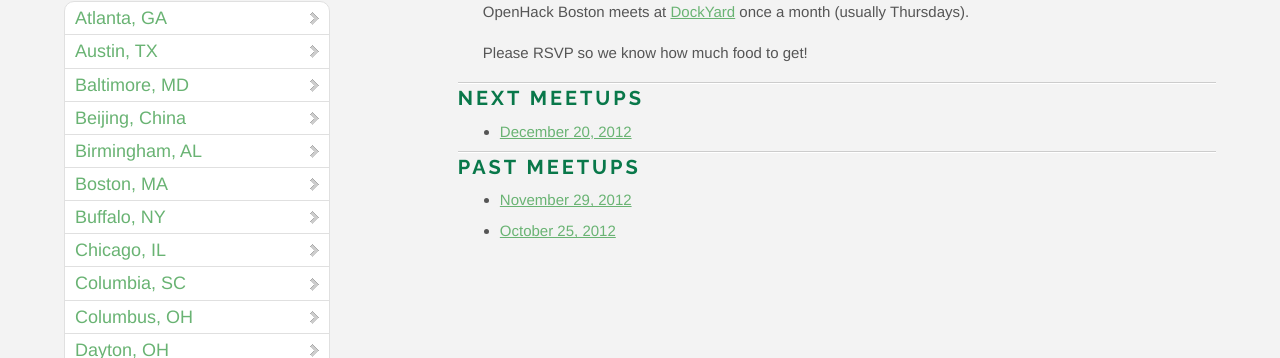
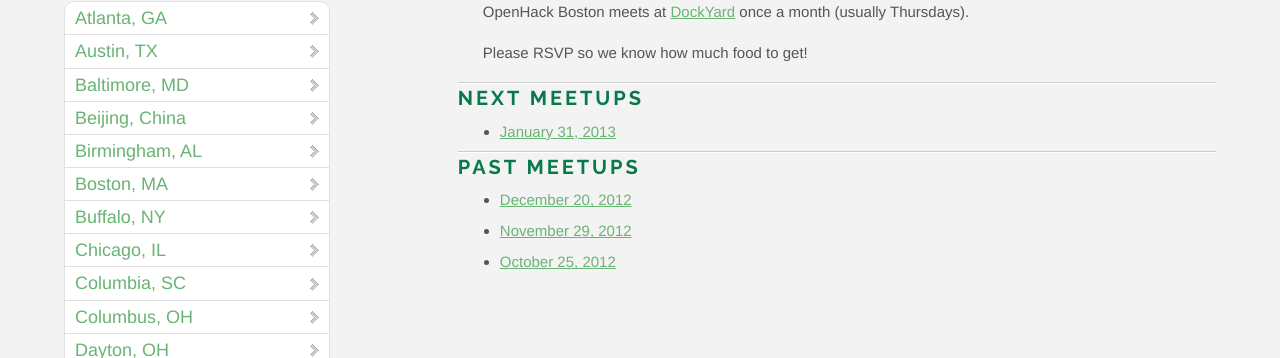
Before and after one commit to OpenHack/openhack.github.com, a Jekyll site: the page built from boston/index.markdown, in a window 1280 px wide. Shown: the part 214-572 px from the top of the page. Built offline with Jekyll 4.4.1, drawn with Linux system fonts in a browser that asks for light colours; nearby versions of some CDN libraries; Markdown is read by kramdown in place of the engine named in the settings; comment, search, counter and statistics services are not loaded.

Commit message:
Updated Boston

```diff
--- a/boston/index.markdown
+++ b/boston/index.markdown
@@ -11,9 +11,10 @@ Please RSVP so we know how much food to get!
 
 ### Next meetups
 
-* [December 20, 2012](https://guestlistapp.com/events/138702)
+* [January 31, 2013](https://guestlistapp.com/events/145317)
 
 ### Past meetups
 
+* [December 20, 2012](https://guestlistapp.com/events/138702)
 * [November 29, 2012](https://guestlistapp.com/events/132555)
 * [October 25, 2012](http://reefpoints.dockyard.com/community/2012/10/26/openhack-boston.html)
```
